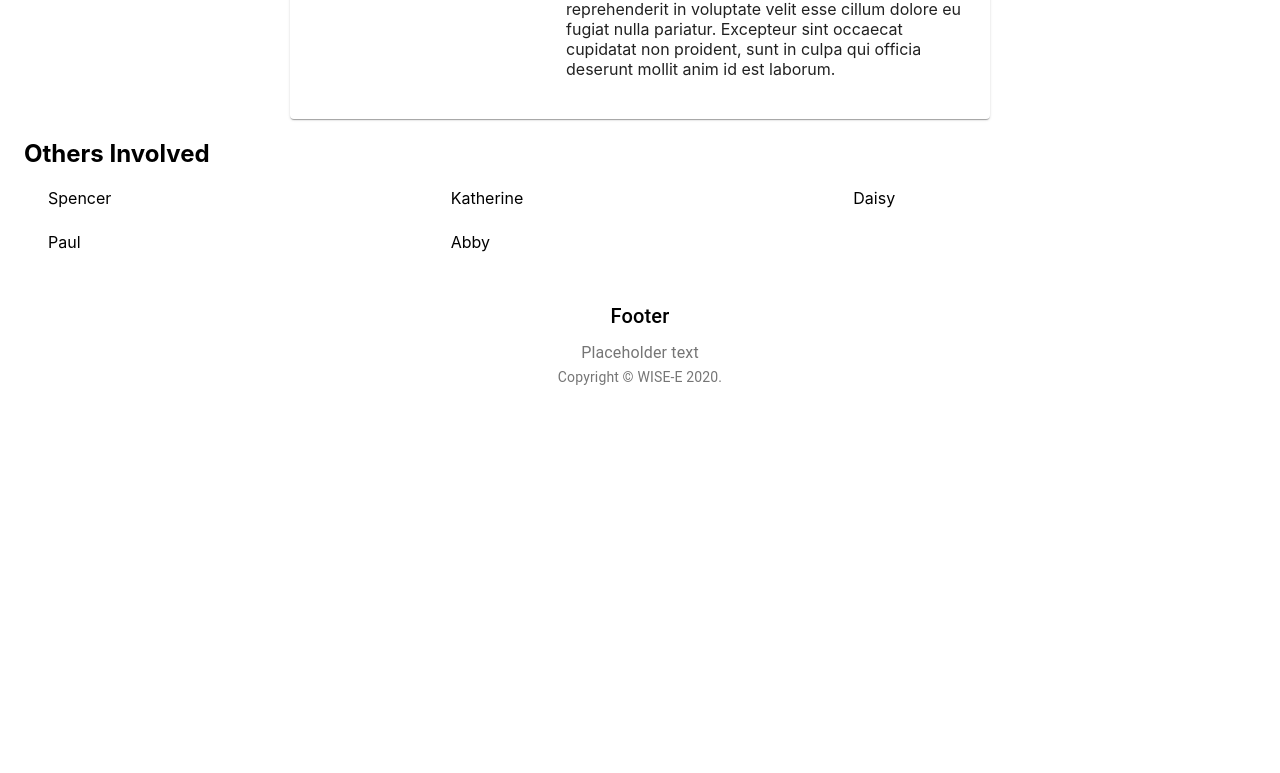
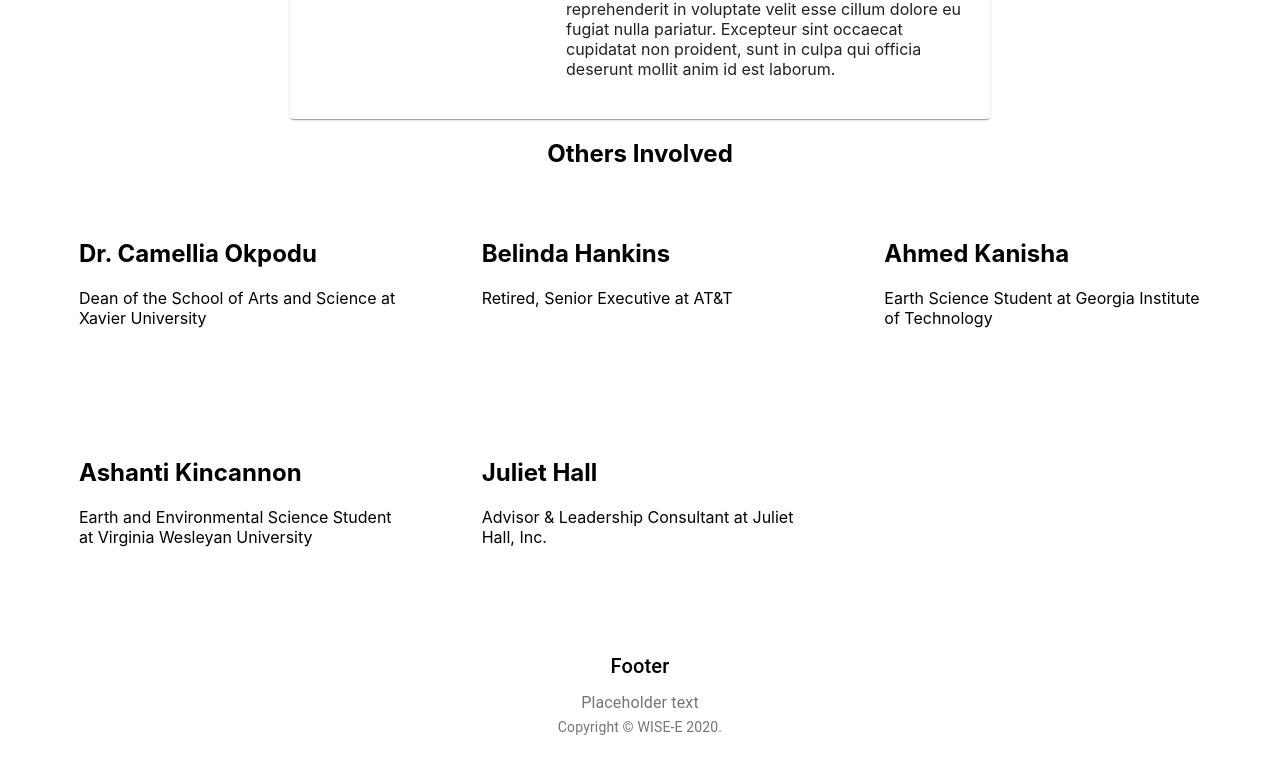
Before and after one commit to Hack4Impact-UMD/WISE-E, a React (Create React App) app: page /team in a window 1280 px wide. Shown: the part 505-1278 px from the top of the page. Before the commit the page ends 940 px from the top, so only its background shows below. Built offline with nearby package versions, Linux system fonts and the light colour scheme.

Commit message:
added people's info in card component

```diff
--- a/src/components/Team/index.js
+++ b/src/components/Team/index.js
@@ -3,6 +3,8 @@ import { Container, makeStyles } from "@material-ui/core";
 import msg from "./sampleData.json";
 import CardTemplate from "./CardTemplate";
 import Grid from "@material-ui/core/Grid";
+import Card from "@material-ui/core/Card";
+import CardContent from "@material-ui/core/CardContent";
 
 const useStyles = makeStyles({
   title: {
@@ -11,14 +13,30 @@ const useStyles = makeStyles({
   list: {
     listStyleType: "none",
   },
+  cardContent: {
+    margin: "15px",
+  },
 });
 
 const dummyAffiliated = [
-  { name: "Spencer" },
-  { name: "Katherine" },
-  { name: "Daisy" },
-  { name: "Paul" },
-  { name: "Abby" },
+  {
+    name: "Dr. Camellia Okpodu",
+    position: "Dean of the School of Arts and Science at Xavier University",
+  },
+  { name: "Belinda Hankins", position: "Retired, Senior Executive at AT&T" },
+  {
+    name: "Ahmed Kanisha",
+    position: "Earth Science Student at Georgia Institute of Technology",
+  },
+  {
+    name: "Ashanti Kincannon",
+    position:
+      "Earth and Environmental Science Student at Virginia Wesleyan University",
+  },
+  {
+    name: "Juliet Hall",
+    position: " Advisor & Leadership Consultant at Juliet Hall, Inc. ",
+  },
 ];
 
 const Team = () => {
@@ -36,14 +54,19 @@ const Team = () => {
         email={msg.Person1.email}
       />
 
-      <h2>Others Involved</h2>
+      <center><h2>Others Involved</h2></center>
       <Container>
         <Grid container spacing={3}>
           {dummyAffiliated.map((item) => {
             return (
               <Grid item md={4}>
-                  {/**might make this a card to add hover effect */}
-                <div>{item.name}</div>
+                {/**might make this a card to add hover effect */}
+                <Card class>
+                  <CardContent className={classes.cardContent}>
+                    <h2>{item.name}</h2>
+                    <p>{item.position}</p>
+                  </CardContent>
+                </Card>
               </Grid>
             );
           })}
```
